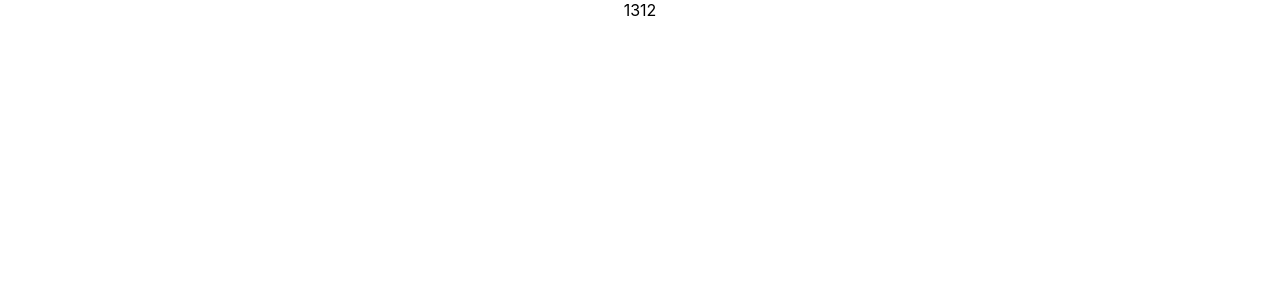
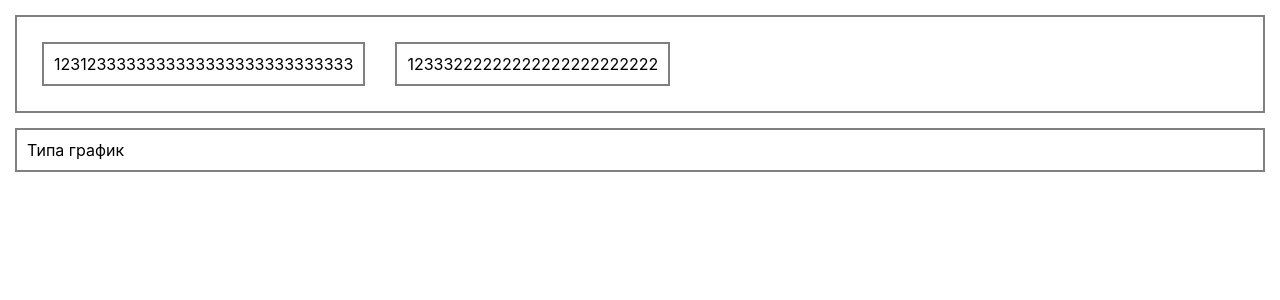
Before and after one commit to kirka50/SmartRockConveerWeb, a React (Create React App) app: page / in a window 1280 px wide. Shown: the top 300 px of the page. Built offline with nearby package versions, Linux system fonts and the light colour scheme.

Commit message:
ReznickovWeb

```diff
--- a/src/App.js
+++ b/src/App.js
@@ -1,10 +1,26 @@
 
 import './App.css';
+import MainContainer from "./Component/MainContainer";
+import MonitorPanel from "./Component/MonitorPanel";
+import OptionsPanel from "./Component/OptionsPanel";
+import GraphPanel from "./Component/GraphPanel";
 
 function App() {
   return (
     <div className="App">
-    1312
+        <MainContainer>
+            <MonitorPanel>
+                1231233333333333333333333333333
+            </MonitorPanel>
+            <OptionsPanel>
+                12333222222222222222222222
+            </OptionsPanel>
+        </MainContainer>
+        <MainContainer>
+           <GraphPanel>
+               Типа график
+           </GraphPanel>
+        </MainContainer>
     </div>
   );
 }
--- /dev/null
+++ b/src/Component/GraphPanel.jsx
@@ -0,0 +1,11 @@
+import React from 'react';
+
+const GraphPanel = ({children}) => {
+    return (
+        <div>
+            {children}
+        </div>
+    );
+};
+
+export default GraphPanel;
--- /dev/null
+++ b/src/Component/MainContainer.jsx
@@ -0,0 +1,12 @@
+import React from 'react';
+import classes from './Styles/Containers.module.css'
+
+const MainContainer = ({children}) => {
+    return (
+        <div className={classes.mainComp}>
+            {children}
+        </div>
+    );
+};
+
+export default MainContainer;
--- /dev/null
+++ b/src/Component/MonitorPanel.jsx
@@ -0,0 +1,11 @@
+import React from 'react';
+import classes from './Styles/Containers.module.css'
+const MonitorPanel = ({children}) => {
+    return (
+        <div className={classes.monitor}>
+            {children}
+        </div>
+    );
+};
+
+export default MonitorPanel;
--- /dev/null
+++ b/src/Component/OptionsPanel.jsx
@@ -0,0 +1,11 @@
+import React from 'react';
+import classes from './Styles/Containers.module.css'
+const OptionsPanel = ({children}) => {
+    return (
+        <div className={classes.info}>
+            {children}
+        </div>
+    );
+};
+
+export default OptionsPanel;
--- /dev/null
+++ b/src/Component/Styles/Containers.module.css
@@ -0,0 +1,21 @@
+.mainComp {
+    display: flex;
+    flex-wrap: nowrap;
+    margin: 15px;
+    padding: 10px;
+    border: 2px solid gray;
+
+}
+.monitor {
+    display: flex;
+    margin: 15px;
+    padding: 10px;
+    border: 2px solid gray;
+}
+
+.info {
+    display: flex;
+    margin: 15px;
+    padding: 10px;
+    border: 2px solid gray;
+}
```
